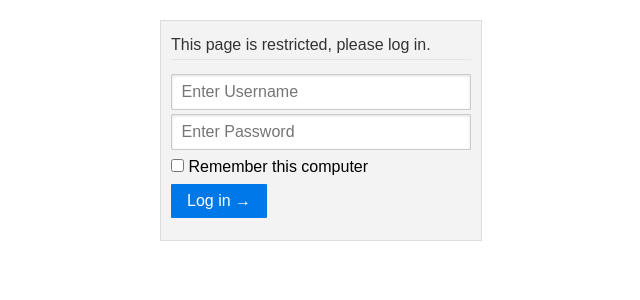
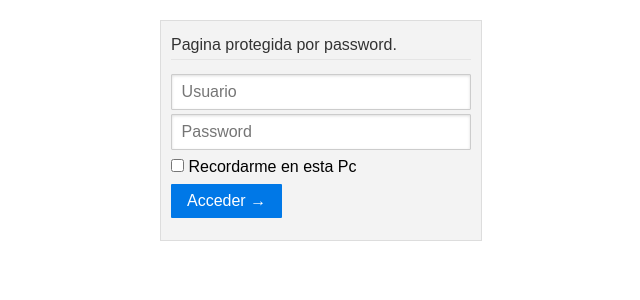
Before and after one commit to wispconf/daloradiusred, a PHP site: page / in a window 1280 px wide. Shown: the top 300 px of the page, without its empty margins (319-959 px from the left). Run offline with PHP 8.4, Linux system fonts and the light colour scheme.

Commit message:
Update SimpleAuth.php

```diff
--- a/server/print/SimpleAuth.php
+++ b/server/print/SimpleAuth.php
@@ -33,15 +33,15 @@
 
 // LANGUAGES
 // ------------------------------------------------------------------------------------------------
-define('LOGOUT_COMPLETE', "You've been successfully logged out.");
-define('INCORRECT_USERNAME_PASSWORD', "Invalid login credentials!");
-define('STARTER_GREETING', "This page is restricted, please log in.");
+define('LOGOUT_COMPLETE', "Haz salido correctamente.");
+define('INCORRECT_USERNAME_PASSWORD', "Credenciales invalidas!");
+define('STARTER_GREETING', "Pagina protegida por password.");
 define('USERNAME', "Username");
 define('PASSWORD', "Password");
-define('ENTER_USERNAME', "Enter Username");
-define('ENTER_PASSWORD', "Enter Password");
-define('REMEMBER_THIS_COMPUTER', "Remember this computer");
-define('BUTTON_LOGIN', "Log in &rarr;");
+define('ENTER_USERNAME', "Usuario");
+define('ENTER_PASSWORD', "Password");
+define('REMEMBER_THIS_COMPUTER', "Recordarme en esta Pc");
+define('BUTTON_LOGIN', "Acceder &rarr;");
 
 // ================================================================================================
 // ### DO NOT TOUCH ANYTHING BELOW THIS LINE ###
```
